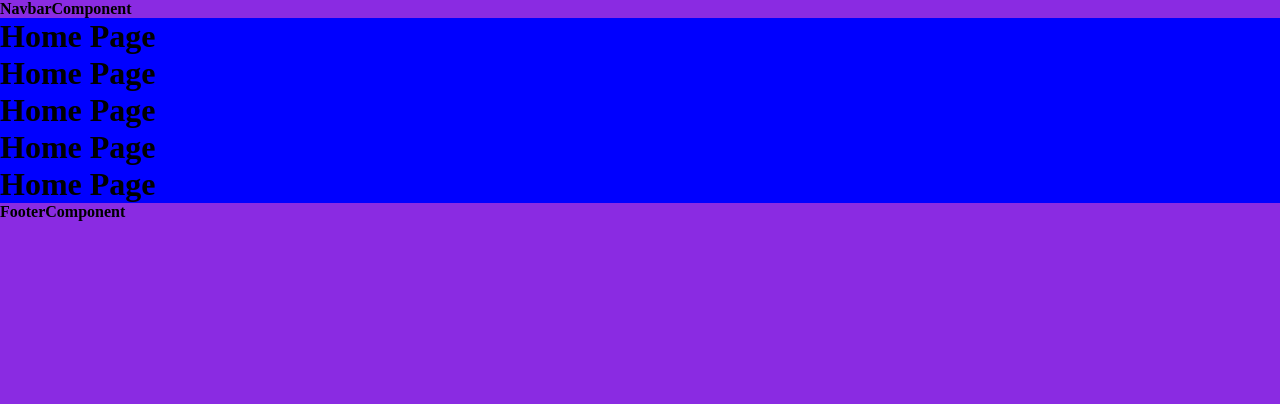
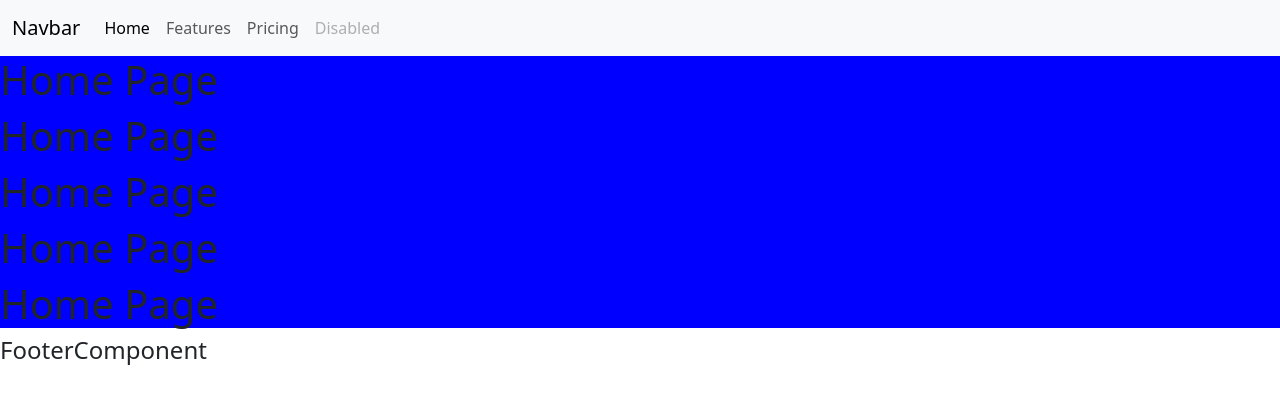
Before and after one commit to mohammadjahanchi/jahanchi-crypto-tracking, a React (Create React App) app: page / in a window 1280 px wide. Shown: the top 404 px of the page. Built offline with nearby package versions, Linux system fonts and the light colour scheme.

Commit message:
navbar 50%

```diff
--- a/package.json
+++ b/package.json
@@ -8,8 +8,10 @@
     "@testing-library/user-event": "^13.5.0",
     "axios": "^1.5.0",
     "bootstrap": "^5.3.1",
+    "install": "^0.13.0",
     "react": "^18.2.0",
     "react-dom": "^18.2.0",
+    "react-icons": "^4.11.0",
     "react-router-dom": "^6.15.0",
     "react-scripts": "5.0.1",
     "react-toastify": "^9.1.3",
--- a/src/componnents/ui/Navbar.component.jsx
+++ b/src/componnents/ui/Navbar.component.jsx
@@ -1,10 +1,23 @@
 import React from "react";
 
-const NavbarComponent=()=>{
+const NavbarComponent = () => {
     return (
-        <div>
-            <h4>NavbarComponent</h4>
-        </div>
+<nav class="navbar navbar-expand-lg bg-body-tertiary">
+  <div class="container-fluid">
+    <a class="navbar-brand" href="#">Navbar</a>
+    <button class="navbar-toggler" type="button" data-bs-toggle="collapse" data-bs-target="#navbarNavAltMarkup" aria-controls="navbarNavAltMarkup" aria-expanded="false" aria-label="Toggle navigation">
+      <span class="navbar-toggler-icon"></span>
+    </button>
+    <div class="collapse navbar-collapse" id="navbarNavAltMarkup">
+      <div class="navbar-nav">
+        <a class="nav-link active" aria-current="page" href="#">Home</a>
+        <a class="nav-link" href="#">Features</a>
+        <a class="nav-link" href="#">Pricing</a>
+        <a class="nav-link disabled" aria-disabled="true">Disabled</a>
+      </div>
+    </div>
+  </div>
+</nav>
     )
 };
 export default NavbarComponent
--- a/src/index.js
+++ b/src/index.js
@@ -4,7 +4,9 @@
 import App from './App';
 import reportWebVitals from './reportWebVitals';
 import { BrowserRouter } from 'react-router-dom';
+import 'bootstrap/dist/css/bootstrap.min.css';
 const root = ReactDOM.createRoot(document.getElementById('root'));
+
 root.render(
   <React.StrictMode>
     <BrowserRouter>
```
Also changed, not shown: 1 other file (tests, documents, lock files or other folders).
